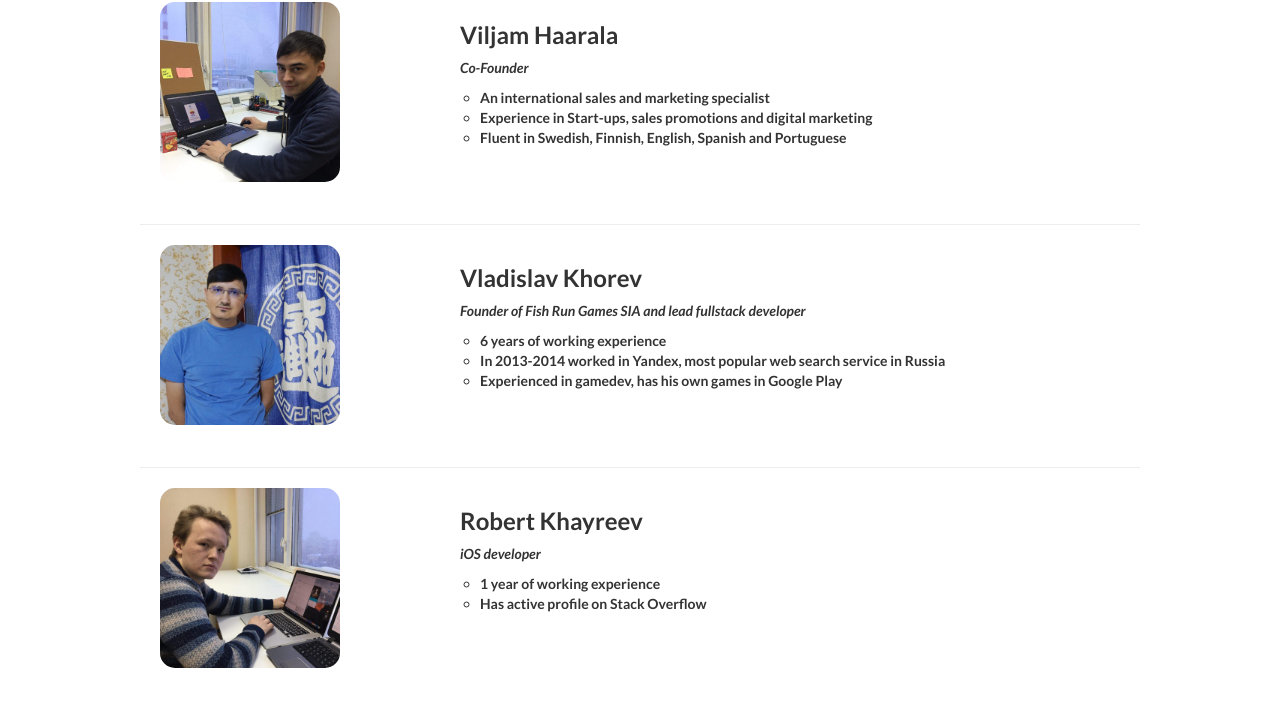
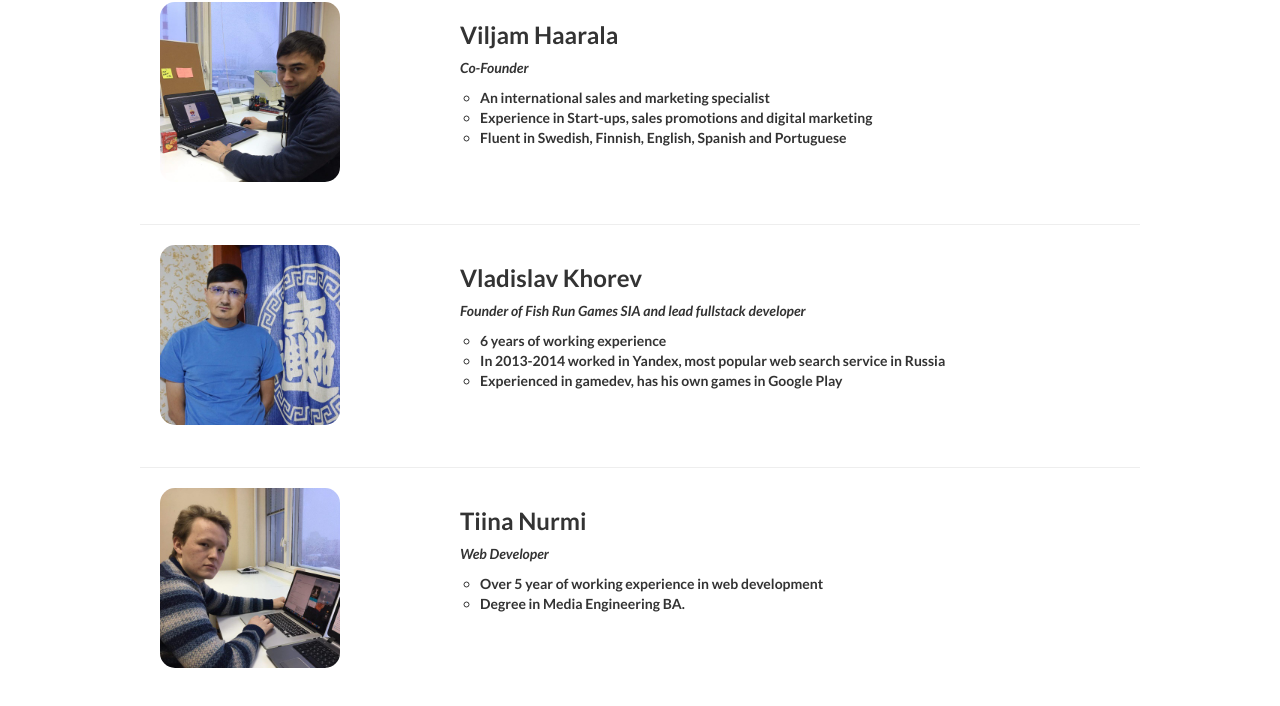
Before and after one commit to mephi1984/foodtrash-web, a plain HTML site: page team.html in a window 1280 px wide. Shown: the part 118-824 px from the top of the page. Drawn offline with Linux system fonts and the light colour scheme.

```diff
--- a/team.html
+++ b/team.html
@@ -125,11 +125,11 @@
             </div>
 
             <div class="col-xs-12, col-md-8 text-left">
-                <h3>Robert Khayreev</h3>
-                <p><i>iOS developer</i></p>
+                <h3>Tiina Nurmi</h3>
+                <p><i>Web Developer</i></p>
                 <ul class="custom-list">
-                    <li>1 year of working experience</li>
-                    <li>Has active profile on Stack Overflow</li>
+                    <li>Over 5 year of working experience in web development</li>
+                    <li>Degree in Media Engineering BA.</li>
                 </ul>
             </div>
         </div>
```
